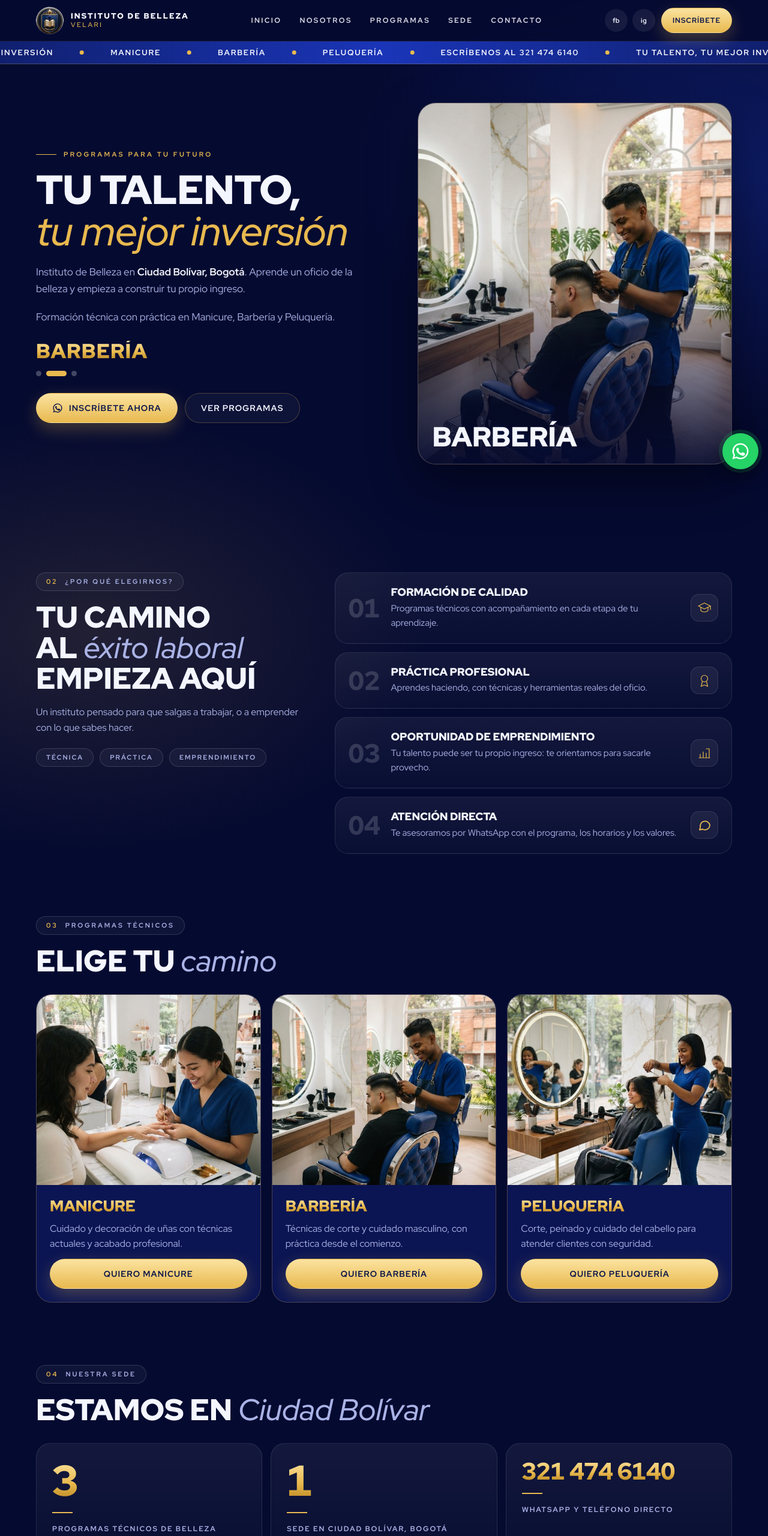
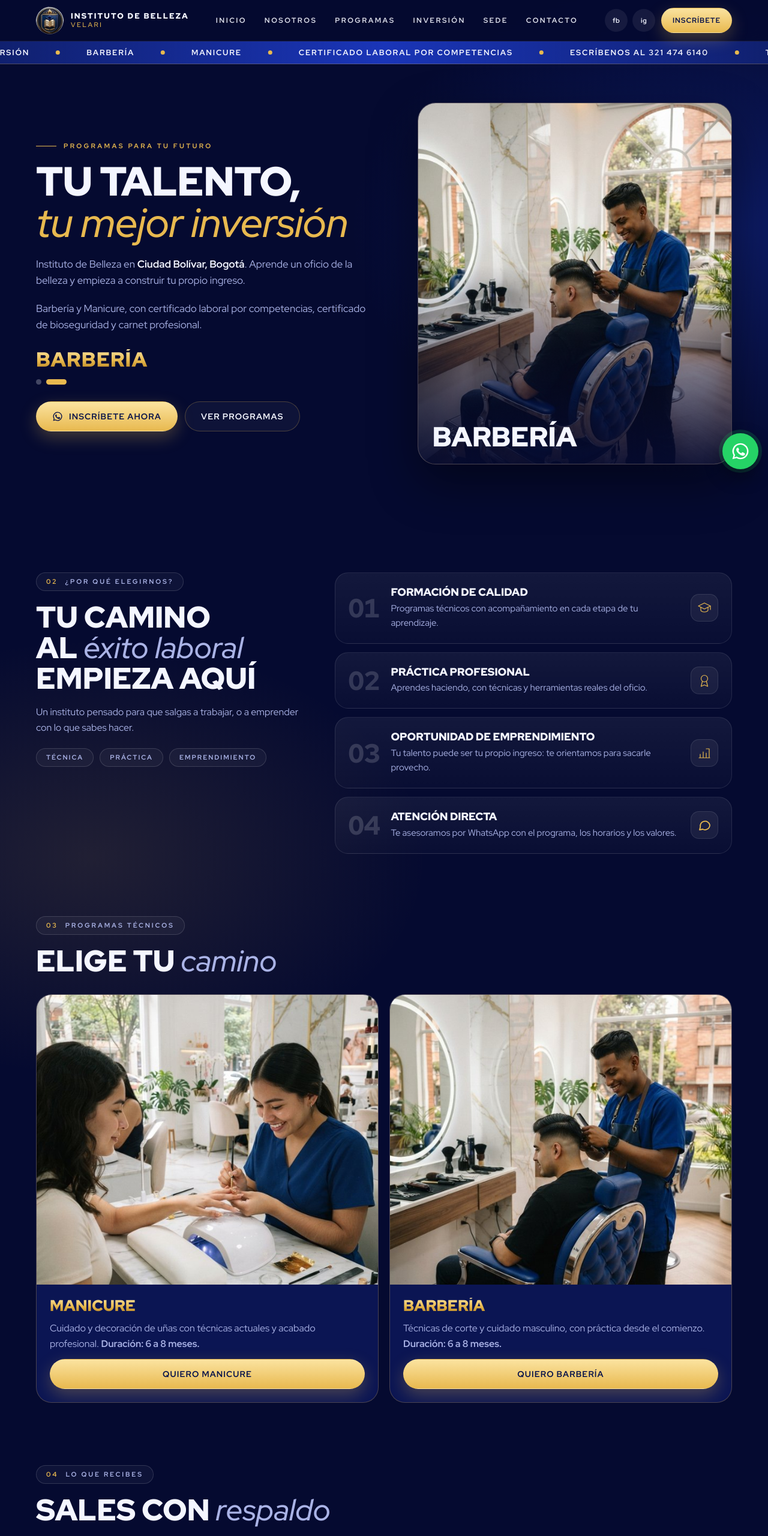
Before and after one commit to xandresxx10-coder/velari-instituto, a plain HTML site: page index.html in a window 1280 px wide. Shown: the top 2560 px of the page at 60% size. Drawn offline with Linux system fonts and the light colour scheme.

Commit message:
Pagina del Instituto: solo Barbeira y Manicure, certificados, precios y dias de clase
Co-Authored-By: Claude Sonnet 5.5 <noreply@anthropic.com>

```diff
--- a/index.html
+++ b/index.html
@@ -4,7 +4,7 @@
 <meta charset="utf-8">
 <meta name="viewport" content="width=device-width,initial-scale=1,viewport-fit=cover">
 <title>Instituto de Belleza Velari</title>
-<meta name="description" content="Instituto de Belleza Velari en Ciudad Bolívar, Bogotá. Programas técnicos de Manicure, Barbería y Peluquería. Tu talento, tu mejor inversión.">
+<meta name="description" content="Instituto de Belleza Velari en Ciudad Bolívar, Bogotá. Programas de Barbería y Manicure con certificado laboral por competencias, bioseguridad y carnet profesional. Tu talento, tu mejor inversión.">
 <link rel="preconnect" href="https://fonts.googleapis.com">
 <link rel="stylesheet" href="https://fonts.googleapis.com/css2?family=Red+Hat+Display:ital,wght@0,400;0,500;0,700;0,900;1,400;1,500&family=Dancing+Script:wght@700&display=swap">
 <style>
@@ -132,7 +132,7 @@ footer p{margin:0}
   .links{display:flex}.soc{display:flex}
   .hero{grid-template-columns:minmax(0,1.05fr) minmax(0,.95fr);gap:56px;padding-block:64px 84px}
   .two{grid-template-columns:minmax(0,.8fr) minmax(0,1.2fr);gap:56px}
-  .progs{grid-template-columns:repeat(3,minmax(0,1fr))}
+  .progs{grid-template-columns:repeat(2,minmax(0,1fr))}
   .facts{grid-template-columns:repeat(3,minmax(0,1fr))}
   .sede{grid-template-columns:minmax(0,1fr) minmax(0,1fr)}
   section.s{padding-block:96px 8px}
@@ -146,7 +146,7 @@ footer p{margin:0}
   <div class="wrap">
     <a class="brand" href="#inicio"><img src="assets/emblema.png" alt="Escudo del Instituto de Belleza Velari" width="46" height="46"><div><b>Instituto de Belleza</b><span>Velari</span></div></a>
     <nav class="links" aria-label="Principal">
-      <a href="#inicio">Inicio</a><a href="#nosotros">Nosotros</a><a href="#programas">Programas</a><a href="#sede">Sede</a><a href="#contacto">Contacto</a>
+      <a href="#inicio">Inicio</a><a href="#nosotros">Nosotros</a><a href="#programas">Programas</a><a href="#inversion">Inversión</a><a href="#sede">Sede</a><a href="#contacto">Contacto</a>
     </nav>
     <div class="nav-right">
       <div class="soc"><a href="https://www.facebook.com/profile.php?id=61575478437407" target="_blank" rel="noopener" aria-label="Facebook">fb</a><a href="https://www.instagram.com/institutovelari/" target="_blank" rel="noopener" aria-label="Instagram">ig</a></div>
@@ -157,8 +157,8 @@ footer p{margin:0}
 
 <div class="marquee" aria-hidden="true">
   <div class="track">
-    <span>Tu talento, tu mejor inversión</span><span>Manicure</span><span>Barbería</span><span>Peluquería</span><span>Escríbenos al 321 474 6140</span>
-    <span>Tu talento, tu mejor inversión</span><span>Manicure</span><span>Barbería</span><span>Peluquería</span><span>Escríbenos al 321 474 6140</span>
+    <span>Tu talento, tu mejor inversión</span><span>Barbería</span><span>Manicure</span><span>Certificado laboral por competencias</span><span>Escríbenos al 321 474 6140</span>
+    <span>Tu talento, tu mejor inversión</span><span>Barbería</span><span>Manicure</span><span>Certificado laboral por competencias</span><span>Escríbenos al 321 474 6140</span>
   </div>
 </div>
 
@@ -169,9 +169,9 @@ footer p{margin:0}
       <div class="kick">Programas para tu futuro</div>
       <h1>Tu talento,<br><em>tu mejor inversión</em></h1>
       <p>Instituto de Belleza en <span class="strong">Ciudad Bolívar, Bogotá</span>. Aprende un oficio de la belleza y empieza a construir tu propio ingreso.</p>
-      <p>Formación técnica con práctica en Manicure, Barbería y Peluquería.</p>
+      <p>Barbería y Manicure, con certificado laboral por competencias, certificado de bioseguridad y carnet profesional.</p>
       <div class="rot gold" id="rot" aria-live="polite">Manicure</div>
-      <div class="dots" id="dots"><i class="on"></i><i></i><i></i></div>
+      <div class="dots" id="dots"><i class="on"></i><i></i></div>
       <div class="cta-row">
         <a class="btn btn-gold" href="https://wa.me/573214746140?text=Hola%2C%20quiero%20informaci%C3%B3n%20para%20inscribirme%20en%20el%20Instituto%20de%20Belleza%20Velari" target="_blank" rel="noopener">
           <svg viewBox="0 0 24 24" fill="currentColor" aria-hidden="true"><path d="M12 2a10 10 0 0 0-8.6 15.1L2 22l5.1-1.3A10 10 0 1 0 12 2Zm0 18.2a8.2 8.2 0 0 1-4.2-1.2l-.3-.2-3 .8.8-2.9-.2-.3A8.2 8.2 0 1 1 12 20.2Zm4.500-6.100c-.2-.1-1.500-.7-1.700-.8s-.4-.1-.6.1-.7.8-.8 1-.3.2-.5.1a6.700 6.700 0 0 1-3.300-2.900c-.2-.4.2-.4.7-1.300.1-.2 0-.3 0-.4l-.8-1.800c-.2-.5-.4-.4-.6-.4h-.5a1 1 0 0 0-.7.3 3 3 0 0 0-.9 2.200 5.200 5.200 0 0 0 1.100 2.700 11.900 11.900 0 0 0 4.600 4c1.700.7 2.400.8 3.200.7a2.700 2.700 0 0 0 1.800-1.300 2.200 2.200 0 0 0 .2-1.300c-.1-.1-.2-.2-.5-.3Z"/></svg>
@@ -183,7 +183,6 @@ footer p{margin:0}
     <div class="stage" id="stage">
       <div class="slide on"><img src="assets/manicure.jpg" alt="Programa de Manicure" width="640" height="857"><h3>Manicure</h3></div>
       <div class="slide"><img src="assets/barberia.jpg" alt="Programa de Barbería" width="640" height="857"><h3>Barbería</h3></div>
-      <div class="slide"><img src="assets/peluqueria.jpg" alt="Programa de Peluquería" width="640" height="857"><h3>Peluquería</h3></div>
     </div>
   </header>
 
@@ -208,18 +207,39 @@ footer p{margin:0}
     <div class="label"><b>03</b> Programas técnicos</div>
     <h2>Elige tu <em>camino</em></h2>
     <div class="progs">
-      <article class="prog"><img src="assets/manicure.jpg" alt="Estudiante de manicure con uniforme azul rey" width="640" height="857" loading="lazy"><div class="b"><h3 class="gold">Manicure</h3><p>Cuidado y decoración de uñas con técnicas actuales y acabado profesional.</p><a class="btn btn-gold" href="https://wa.me/573214746140?text=Hola%2C%20quiero%20informaci%C3%B3n%20del%20programa%20de%20Manicure" target="_blank" rel="noopener">Quiero Manicure</a></div></article>
-      <article class="prog"><img src="assets/barberia.jpg" alt="Barbero con uniforme azul rey haciendo un degradado" width="640" height="857" loading="lazy"><div class="b"><h3 class="gold">Barbería</h3><p>Técnicas de corte y cuidado masculino, con práctica desde el comienzo.</p><a class="btn btn-gold" href="https://wa.me/573214746140?text=Hola%2C%20quiero%20informaci%C3%B3n%20del%20programa%20de%20Barber%C3%ADa" target="_blank" rel="noopener">Quiero Barbería</a></div></article>
-      <article class="prog"><img src="assets/peluqueria.jpg" alt="Estilista con uniforme azul rey peinando a una clienta" width="640" height="857" loading="lazy"><div class="b"><h3 class="gold">Peluquería</h3><p>Corte, peinado y cuidado del cabello para atender clientes con seguridad.</p><a class="btn btn-gold" href="https://wa.me/573214746140?text=Hola%2C%20quiero%20informaci%C3%B3n%20del%20programa%20de%20Peluquer%C3%ADa" target="_blank" rel="noopener">Quiero Peluquería</a></div></article>
+      <article class="prog"><img src="assets/manicure.jpg" alt="Estudiante de manicure con uniforme azul rey" width="640" height="857" loading="lazy"><div class="b"><h3 class="gold">Manicure</h3><p>Cuidado y decoración de uñas con técnicas actuales y acabado profesional. <b>Duración: 6 a 8 meses.</b></p><a class="btn btn-gold" href="https://wa.me/573214746140?text=Hola%2C%20quiero%20informaci%C3%B3n%20del%20programa%20de%20Manicure" target="_blank" rel="noopener">Quiero Manicure</a></div></article>
+      <article class="prog"><img src="assets/barberia.jpg" alt="Barbero con uniforme azul rey haciendo un degradado" width="640" height="857" loading="lazy"><div class="b"><h3 class="gold">Barbería</h3><p>Técnicas de corte y cuidado masculino, con práctica desde el comienzo. <b>Duración: 6 a 8 meses.</b></p><a class="btn btn-gold" href="https://wa.me/573214746140?text=Hola%2C%20quiero%20informaci%C3%B3n%20del%20programa%20de%20Barber%C3%ADa" target="_blank" rel="noopener">Quiero Barbería</a></div></article>
     </div>
   </section>
 
+
+  <section class="s" id="recibes">
+    <div class="label"><b>04</b> Lo que recibes</div>
+    <h2>Sales con <em>respaldo</em></h2>
+    <div class="facts">
+      <div class="fact"><div class="big sm gold">Certificado laboral</div><i></i><span>Por competencias</span></div>
+      <div class="fact"><div class="big sm gold">Certificado</div><i></i><span>De bioseguridad</span></div>
+      <div class="fact"><div class="big sm gold">Carnet</div><i></i><span>Profesional</span></div>
+    </div>
+    <div class="card" style="margin-top:18px"><div class="row"><div><b>De regalo</b>Uniforme incluido. Las herramientas te las prestamos las primeras clases.</div></div></div>
+  </section>
+
+  <section class="s" id="inversion">
+    <div class="label"><b>05</b> Inversión</div>
+    <h2>Precios <em>claros</em></h2>
+    <div class="progs" style="margin-top:30px">
+      <article class="prog"><div class="b"><h3 class="gold">Matrícula</h3><p style="font:900 clamp(34px,8vw,48px)/1 var(--font);color:var(--text)">$120.000</p><p>Promoción de noviembre. Valor normal $199.000.</p></div></article>
+      <article class="prog"><div class="b"><h3 class="gold">Mensualidad</h3><p style="font:900 clamp(34px,8vw,48px)/1 var(--font);color:var(--text)">$199.000</p><p>Clases 2 veces por semana, 3 horas cada una.</p></div></article>
+    </div>
+    <div class="card" style="margin-top:18px"><div class="row"><div><b>Días de clase</b>Lunes y miércoles · Martes y jueves · Viernes y sábados.<br>También hay una opción de <b style="display:inline;letter-spacing:0;text-transform:none;font:700 16px/1 var(--font)">1 vez por semana</b>: escríbenos y te contamos.</div></div></div>
+  </section>
+
   <section class="s" id="sede">
-    <div class="label"><b>04</b> Nuestra sede</div>
+    <div class="label"><b>06</b> Nuestra sede</div>
     <h2>Estamos en <em>Ciudad Bolívar</em></h2>
     <div class="facts">
-      <div class="fact"><div class="big gold">3</div><i></i><span>Programas técnicos de belleza</span></div>
-      <div class="fact"><div class="big gold">1</div><i></i><span>Sede en Ciudad Bolívar, Bogotá</span></div>
+      <div class="fact"><div class="big gold">2</div><i></i><span>Programas: Barbería y Manicure</span></div>
+      <div class="fact"><div class="big sm gold">6 a 8 meses</div><i></i><span>Duración de cada programa</span></div>
       <div class="fact"><div class="big sm gold">321 474 6140</div><i></i><span>WhatsApp y teléfono directo</span></div>
     </div>
     <div class="sede">
@@ -243,7 +263,7 @@ footer p{margin:0}
 
   <section id="contacto">
     <div class="cta-block">
-      <div class="label"><b>05</b> Contacto</div>
+      <div class="label"><b>07</b> Contacto</div>
       <h2>Inscríbete <em>ahora</em></h2>
       <div class="num gold">321 474 6140</div>
       <a class="btn btn-gold" href="https://wa.me/573214746140?text=Hola%2C%20quiero%20informaci%C3%B3n%20para%20inscribirme%20en%20el%20Instituto%20de%20Belleza%20Velari" target="_blank" rel="noopener">Escríbenos por WhatsApp</a>
@@ -252,7 +272,7 @@ footer p{margin:0}
 
   <footer>
     <img src="assets/emblema.png" alt="Escudo del Instituto de Belleza Velari" width="72" height="72" loading="lazy">
-    <nav aria-label="Pie"><a href="#inicio">Inicio</a><a href="#nosotros">Nosotros</a><a href="#programas">Programas</a><a href="#sede">Sede</a><a href="#contacto">Contacto</a></nav>
+    <nav aria-label="Pie"><a href="#inicio">Inicio</a><a href="#nosotros">Nosotros</a><a href="#programas">Programas</a><a href="#inversion">Inversión</a><a href="#sede">Sede</a><a href="#contacto">Contacto</a></nav>
     <p><b style="color:var(--gold-hi)">Instituto de Belleza Velari</b> · Carrera 19D # 68-18 Sur · Ciudad Bolívar, Bogotá</p>
   </footer>
 </div>
@@ -264,10 +284,10 @@ footer p{margin:0}
 <script>
 (function(){
   var slides=document.querySelectorAll('#stage .slide'),dots=document.querySelectorAll('#dots i'),rot=document.getElementById('rot');
-  var names=['Manicure','Barbería','Peluquería'],i=0;
+  var names=['Manicure','Barbería'],i=0;
   function show(n){i=n;slides.forEach(function(s,k){s.classList.toggle('on',k===n)});dots.forEach(function(d,k){d.classList.toggle('on',k===n)});rot.textContent=names[n];}
   dots.forEach(function(d,k){d.style.cursor='pointer';d.addEventListener('click',function(){show(k)})});
-  if(!window.matchMedia('(prefers-reduced-motion: reduce)').matches){setInterval(function(){show((i+1)%3)},4200);}
+  if(!window.matchMedia('(prefers-reduced-motion: reduce)').matches){setInterval(function(){show((i+1)%2)},4200);}
 })();
 </script>
 </body>
```
Also changed, not shown: assets/peluqueria.jpg (deleted).
